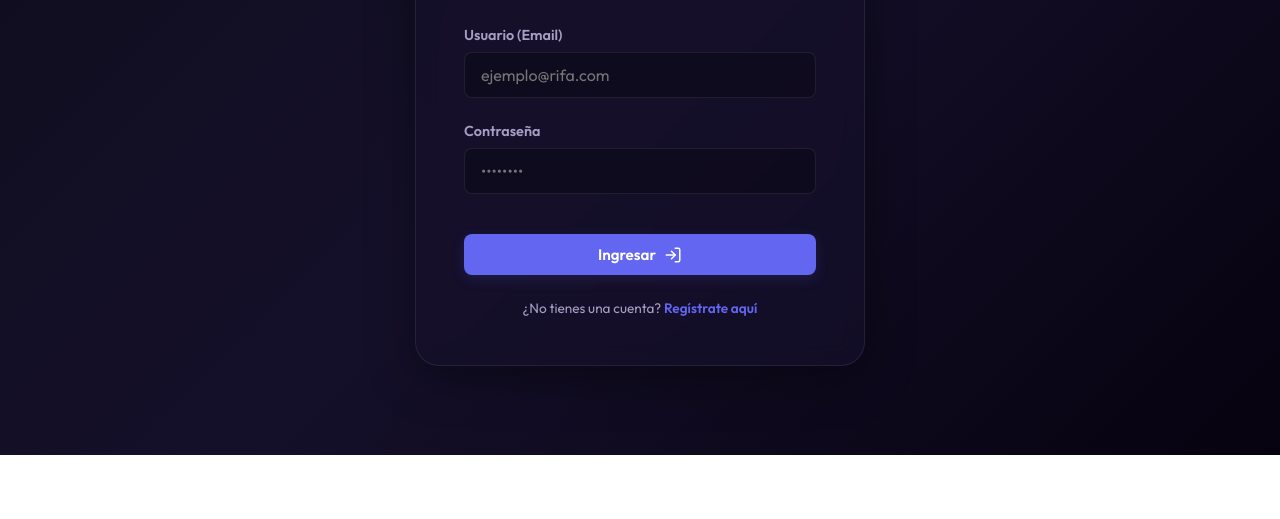
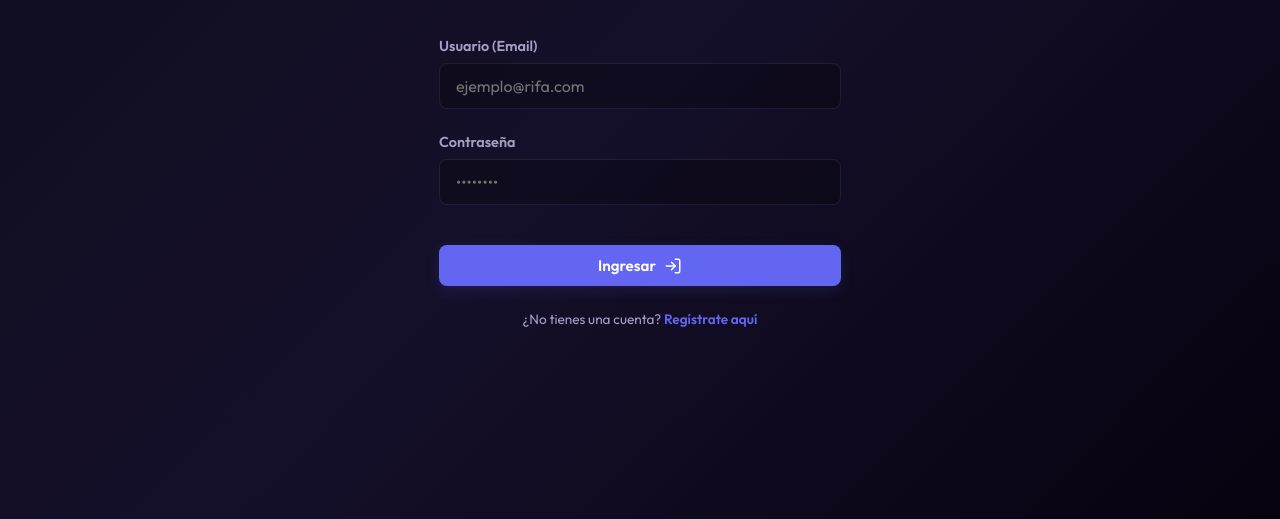
Before and after one commit to pablopixel97/RIFA, a website: page index.html in a window 1280 px wide. Shown: the part 345-864 px from the top of the page. Before the commit the page ends 800 px from the top, so only its background shows below. Drawn offline with nearby package versions, Linux system fonts and the light colour scheme.

Commit message:
Hide top header and make login container transparent/flat on login view

```diff
--- a/js/app.js
+++ b/js/app.js
@@ -60,6 +60,12 @@ const App = {
     renderHeader() {
         const header = document.getElementById('app-header');
         if (!header) return;
+
+        if (this.state.currentView === 'login') {
+            header.style.display = 'none';
+            return;
+        }
+        header.style.display = 'flex';
 
         const isLight = this.state.theme === 'light';
 
--- a/style.css
+++ b/style.css
@@ -261,19 +261,19 @@ main {
     display: flex;
     align-items: center;
     justify-content: center;
-    min-height: calc(100vh - 160px);
+    min-height: 100vh;
 }
 
 .login-card {
-    background: var(--bg-panel);
-    backdrop-filter: var(--glass-blur);
-    -webkit-backdrop-filter: var(--glass-blur);
-    border: 1px solid var(--border-color);
+    background: none;
+    backdrop-filter: none;
+    -webkit-backdrop-filter: none;
+    border: none;
     border-radius: var(--radius-lg);
-    padding: 3rem;
+    padding: 3rem 1.5rem;
     width: 100%;
     max-width: 450px;
-    box-shadow: var(--shadow-lg);
+    box-shadow: none;
     text-align: center;
     animation: scaleIn 0.3s ease-out;
 }
```
